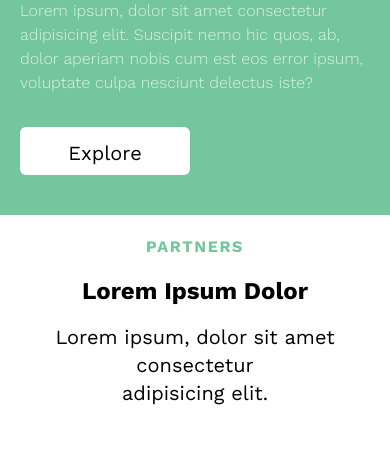
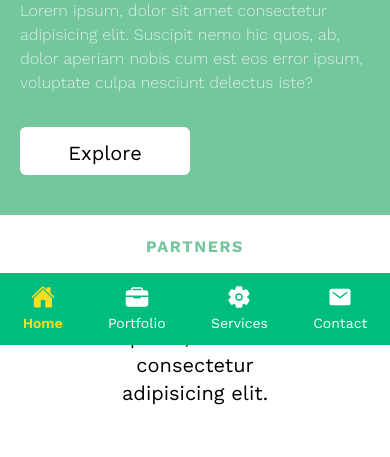
Before and after one commit to BayuWinataa/Startup-Website, a website: page src/index.html in a window 390 px wide. Shown: the part 499-956 px from the top of the page. Drawn offline with nearby package versions, Linux system fonts and the light colour scheme; files whose address does not match are found by name.

Commit message:
feat: add navbar mobile in home page

```diff
--- a/src/index.html
+++ b/src/index.html
@@ -17,9 +17,6 @@
                     <img src="../public/assets/logo.svg" alt="logo" width="50px">
                     <p class="text-3xl text-white font-medium ">Start</p>
                 </div>
-                <div class="md:hidden items-center">
-                    <img src="../public/assets/hamburger-menu.svg" alt="">
-                </div>
                 <div class="hidden md:flex items-center ">
                     <ul class="flex gap-5 ">
                         <li><a href="#" class="text-white text-lg">Home</a></li>
@@ -30,6 +27,9 @@
                 </div>
             </div>
         </nav>
+
+
+
         <div class="container mx-auto flex justify-center flex-col md:flex-row-reverse px-5 gap-8  py-10">
             <img src="../public/assets/Hero.svg" alt="hero" class="w-full ">
             <div class="flex flex-col gap-8 justify-center  ">
@@ -45,6 +45,34 @@
             </div>
         </div>
     </div>
+
+    <!-- nav mobile -->
+    <section class="bg-emerald-500 fixed bottom-0 w-full z-10 md:hidden">
+        <div class="container mx-auto">
+            <ul class="flex justify-around py-3 text-white">
+                <!-- Active: Home -->
+                <li class="flex flex-col items-center text-sm text-yellow-300">
+                    <ion-icon name="home" class="text-yellow-300 w-6 h-6 mb-1"></ion-icon>
+                    <a href="../src/index.html" class="font-semibold">Home</a>
+                </li>
+
+                <li class="flex flex-col items-center text-sm">
+                    <ion-icon name="briefcase" class="w-6 h-6 mb-1"></ion-icon>
+                    <a href="../src/portfolio.html">Portfolio</a>
+                </li>
+
+                <li class="flex flex-col items-center text-sm">
+                    <ion-icon name="settings" class="w-6 h-6 mb-1"></ion-icon>
+                    <a href="#">Services</a>
+                </li>
+
+                <li class="flex flex-col items-center text-sm">
+                    <ion-icon name="mail" class="w-6 h-6 mb-1"></ion-icon>
+                    <a href="#">Contact</a>
+                </li>
+            </ul>
+        </div>
+    </section>
 
     <!-- partner section -->
     <section class="bg-white my-5">
@@ -140,7 +168,7 @@
     </div>
 
     <!-- footer -->
-    <div class="bg-hijau ">
+    <div class="bg-hijau pb-16 md:pb-0">
         <Footer
             class=" container mx-auto px-5 py-8 flex flex-col md:flex-row justify-center md:justify-between items-center">
             <div class="flex gap-4 ">
@@ -155,6 +183,10 @@
             <p class="text-white text-xl">© Start, 2022. All rights reserved.</p>
         </Footer>
     </div>
+
+    <script>
+        feather.replace();
+    </script>
 </body>
 
 
```
Also changed, not shown: src/portfolio.html (+0 -1 lines), src/output.css.
